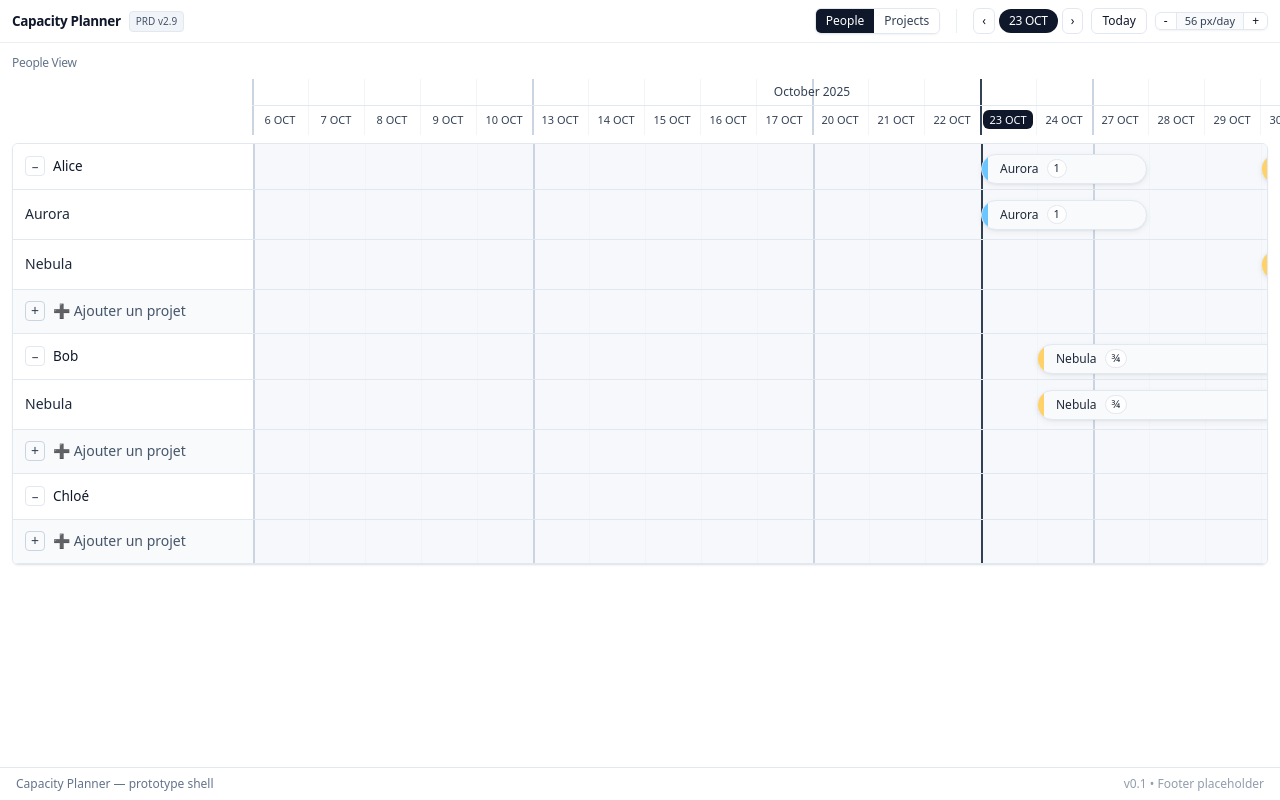
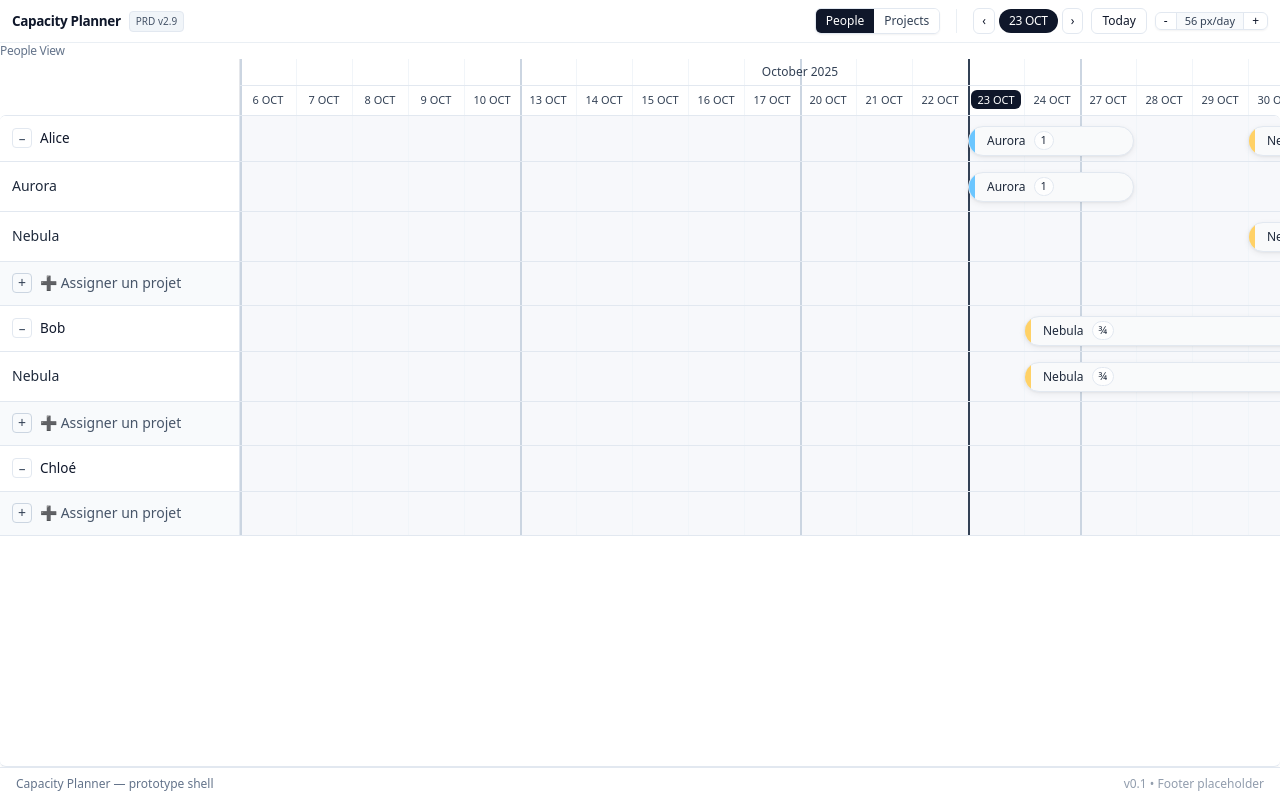
Before and after one commit to omniflow-oss/of-planner, a Nuxt app: page / in a window 1280 px wide. Shown: the top 800 px of the page. Built offline with nearby package versions, Linux system fonts and the light colour scheme.

Commit message:
fix styles

```diff
--- a/app.vue
+++ b/app.vue
@@ -1,7 +1,7 @@
 <template>
   <div class="min-h-screen flex flex-col bg-white text-slate-900 text-[13.5px]">
     <AppHeader />
-    <main class="flex-1">
+    <main class="flex-1 w-full flex flex-col">
       <NuxtPage />
     </main>
     <AppFooter />
--- a/components/Timeline.vue
+++ b/components/Timeline.vue
@@ -1,12 +1,12 @@
 <template>
-  <div class="h-full flex flex-col gap-2">
+  <div class="flex-1 w-full flex flex-col">
     <div class="flex items-center justify-between">
       <div class="text-xs text-slate-500 tracking-tight">{{ view.mode === 'person' ? 'People View' : 'Project View' }}</div>
     </div>
     <!-- Header rows: Month+Year (top) / Day (bottom) (right only) -->
     <div class="grid" style="grid-template-columns: 240px 1fr;">
       <!-- Left placeholders to match 2 header rows: month+year / day -->
-      <div class="flex flex-col">
+      <div class="flex flex-col border-r">
         <div class="py-1"></div>
         <div class="py-1.5"></div>
       </div>
@@ -29,7 +29,7 @@
     </div>
 
     <!-- Scrollable content with aligned rows -->
-    <div ref="scrollArea" class="overflow-auto border border-slate-200 rounded-md shadow-sm" @scroll.passive="handleScroll">
+    <div ref="scrollArea" class="overflow-auto h-full flex-1  border-y border-slate-200 rounded-md shadow-sm" @scroll.passive="handleScroll">
       <template v-if="view.mode==='person'">
         <RowGroup v-for="p in people" :key="p.id" :label="p.name"
           :groupType="'person'" :groupId="p.id"
@@ -177,7 +177,7 @@ function projectPeople(projectId: string) {
 function personSubrows(personId: string) {
   const projIds = personProjects(personId)
   const rows = projIds.map(pid => ({ key: `${personId}:${pid}`, label: projectName(pid), person_id: personId, project_id: pid }))
-  return [...rows, { key: `${personId}:__add__`, label: '➕ Ajouter un projet', person_id: personId, project_id: null }]
+  return [...rows, { key: `${personId}:__add__`, label: '➕ Assigner un projet', person_id: personId, project_id: null }]
 }
 function projectSubrows(projectId: string) {
   const peopleIds = projectPeople(projectId)
@@ -189,9 +189,18 @@ function personName(id: string) { return people.value.find(p => p.id === id)?.na
 
 function onCreate(payload: { person_id: string|null; project_id: string|null; start: string; duration: number; allocation: 1|0.75|0.5|0.25 }) {
   let { person_id, project_id, start, duration, allocation } = payload
+
   // If missing complementary entity ask user via prompt (simple fallback)
-  if (!person_id) person_id = window.prompt('Select person id', people.value[0]?.id) || people.value[0]?.id
-  if (!project_id) project_id = window.prompt('Select project id', projects.value[0]?.id) || projects.value[0]?.id
+  if (!person_id) {
+    person_id = window.prompt('Select person id', people.value[0]?.id)
+    if (!person_id) return // User cancelled, abort creation
+  }
+
+  if (!project_id) {
+    project_id = window.prompt('Select project id', projects.value[0]?.id)
+    if (!project_id) return // User cancelled, abort creation
+  }
+
   const end = addDaysISO(start, Math.max(1, duration) - 1)
   store.createAssignment({ person_id: person_id!, project_id: project_id!, start, end, allocation })
 }
--- a/components/internal/RowGroup.vue
+++ b/components/internal/RowGroup.vue
@@ -1,11 +1,11 @@
 <template>
   <div class="grid" style="grid-template-columns: 240px 1fr;" :style="{ width: timelineWidth+'px' }">
     <!-- Group header row -->
-    <div class="px-3 py-2 border-b pane-border font-medium flex items-center gap-2 sticky left-0 z-10 bg-white">
+    <div class="px-3 py-2 border-b border-r pane-border font-medium flex items-center gap-2 sticky left-0 z-10 bg-white">
       <button class="w-5 h-5 grid place-items-center rounded border border-slate-200 text-slate-600 hover:bg-slate-50" @click="expanded = !expanded">{{ expanded ? '–' : '+' }}</button>
       <span>{{ label }}</span>
     </div>
-    <div class="relative border-b pane-border timeline-bg" :style="{ height: headerHeight+'px', width: timelineWidth+'px' }">
+    <div class="relative border-b border-r pane-border timeline-bg" :style="{ height: headerHeight+'px', width: timelineWidth+'px' }">
       <GridOverlay :days="days" :pxPerDay="pxPerDay" :offsets="dayOffsets" :weekStarts="weekStarts" />
       <AssignmentBar v-for="a in headerAssignments" :key="'h_'+a.id" :assignment="a" :startISO="startISO" :pxPerDay="pxPerDay" :projectsMap="projectsMap" :top="laneTop(a._lane)" @update="onUpdate" @edit="onEdit" />
     </div>
@@ -13,7 +13,7 @@
     <!-- Subrows -->
     <template v-if="expanded" v-for="sr in subrows" :key="sr.key">
       <!-- Left: label or add row using LeftPaneCell -->
-      <div class="border-b pane-border sticky left-0 z-10 bg-white" :style="{ height: rowHeights.get(sr.key)+'px' }">
+      <div class="border-b border-r pane-border sticky left-0 z-10 bg-white" :style="{ height: rowHeights.get(sr.key)+'px' }">
         <LeftPaneCell
           :is-add="isAddRow(sr)"
           :title="isAddRow(sr) ? cleanAddLabel(sr.label) : sr.label"
@@ -22,7 +22,7 @@
       </div>
 
       <!-- Right: timeline track -->
-      <div class="relative border-b pane-border timeline-bg" :style="{ height: rowHeights.get(sr.key)+'px', width: timelineWidth+'px' }" @click.self="onEmptyClick($event, sr)">
+      <div class="relative border-b border-r pane-border timeline-bg" :style="{ height: rowHeights.get(sr.key)+'px', width: timelineWidth+'px' }" @click.self="onEmptyClick($event, sr)">
         <GridOverlay :days="days" :pxPerDay="pxPerDay" :offsets="dayOffsets" :weekStarts="weekStarts" />
         <AssignmentBar v-for="a in subAssignmentsLaned(sr)" :key="a.id" :assignment="a" :startISO="startISO" :pxPerDay="pxPerDay" :projectsMap="projectsMap" :top="laneTop(a._lane)" @update="onUpdate" @edit="onEdit" @resize="(e) => onResizeEvent=e" />
       </div>
@@ -70,6 +70,7 @@ function isAddRow(sr:any) { return String(sr.key).includes('__add__') || sr.pers
 function cleanAddLabel(s: string) { return s.replace(/^\s*\+\s*/, '') }
 function isWeekend(dayISO: string) { const d = parseISO(dayISO).getUTCDay(); return d === 0 || d === 6 }
 function subAssignmentsLaned(sr: { key:string; person_id: string|null; project_id: string|null }) {
+  console.log('submissionslaned called')
   if (isAddRow(sr)) { rowHeights.set(sr.key, baseRowMin); return [] }
   const list = assignmentsRef.value.filter((a: any) => a.person_id === sr.person_id && a.project_id === sr.project_id)
   const { items, laneCount } = computeLanes(props.startISO, list)
--- a/pages/index.vue
+++ b/pages/index.vue
@@ -1,7 +1,7 @@
 <template>
-  <main class="flex-1 p-3">
+  <!-- <main class="flex-1 p-3"> -->
     <Timeline />
-  </main>
+  <!-- </main> -->
 </template>
 
 <script setup lang="ts">
```
